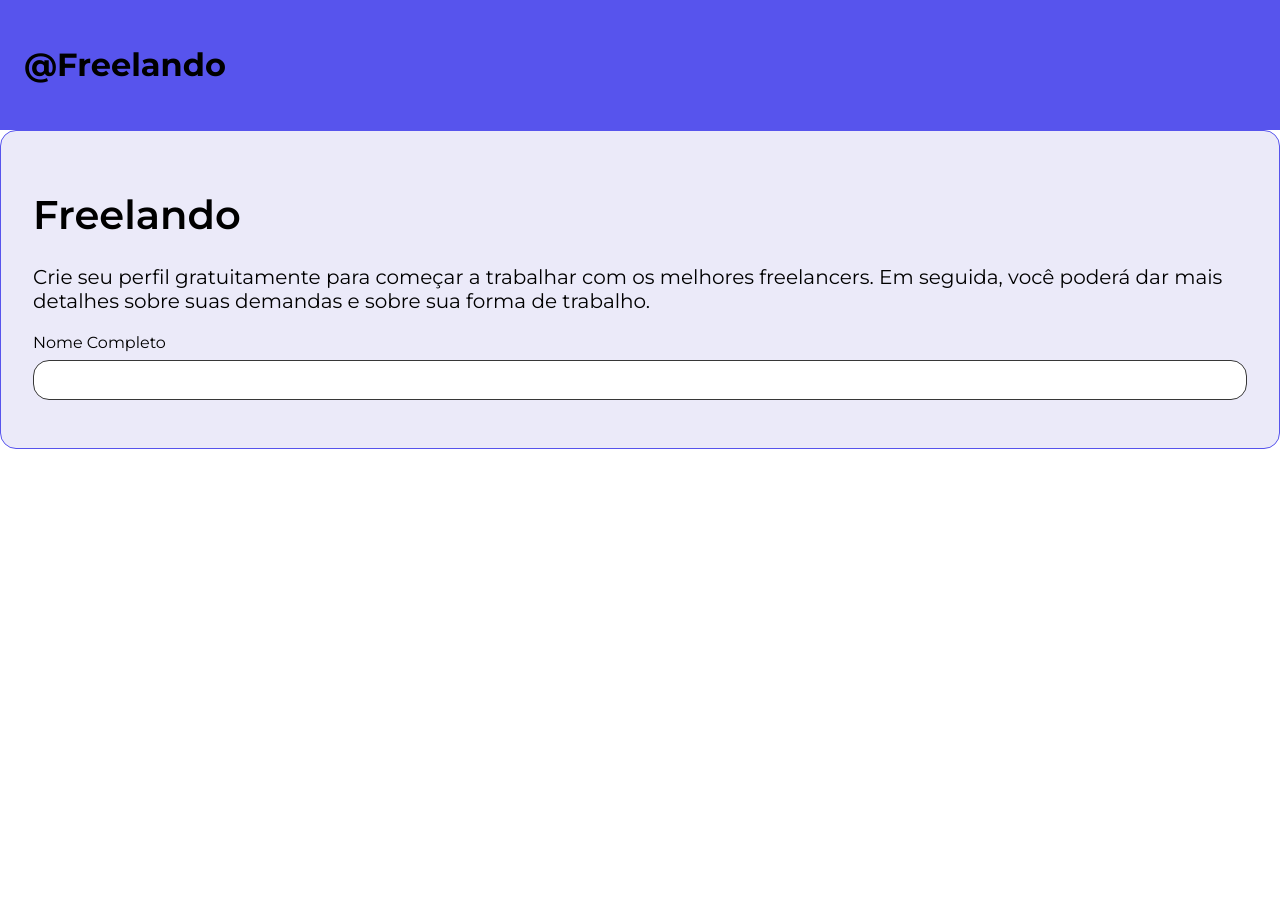
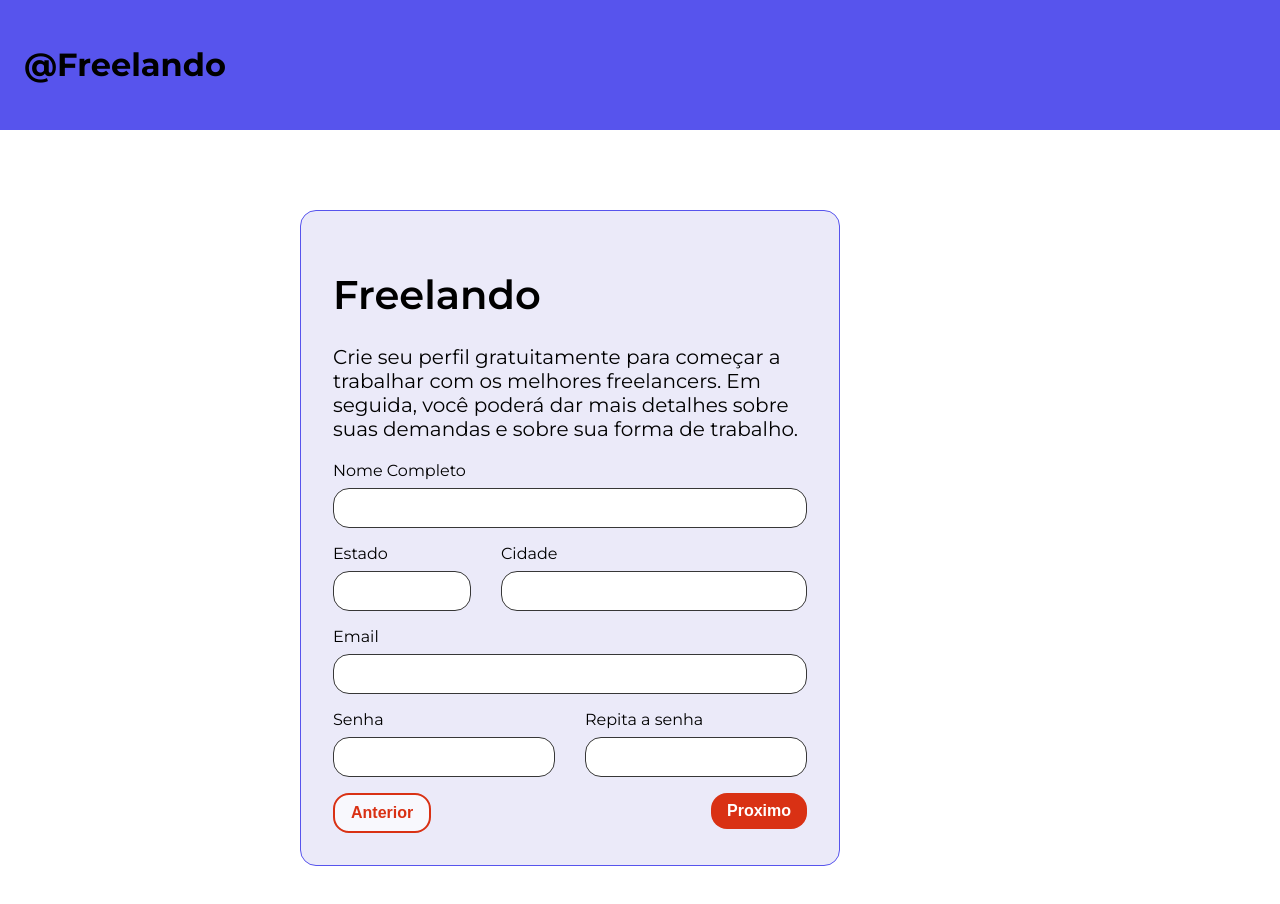
Before and after one commit to henriquevelardo/freelando, a React (Create React App) app: page / in a window 1280 px wide. Shown: the top 904 px of the page. Before the commit the page ends 800 px from the top, so only its background shows below. Built offline with nearby package versions, Linux system fonts and the light colour scheme.

Commit message:
adicionando react grid-system + componente botao

```diff
--- a/package.json
+++ b/package.json
@@ -11,6 +11,7 @@
     "@testing-library/user-event": "^13.5.0",
     "react": "^18.2.0",
     "react-dom": "^18.2.0",
+    "react-grid-system": "^8.1.9",
     "react-scripts": "5.0.1",
     "web-vitals": "^2.1.4"
   },
--- a/src/App.js
+++ b/src/App.js
@@ -1,3 +1,4 @@
+import { Col, Container, Row } from "react-grid-system";
 import { Cabecalho } from "./componentes/Cabecalho/Cabecalho";
 import { CampoTexto } from "./componentes/CampoTexto/CampoTexto";
 import { Card } from "./componentes/Card/Card";
@@ -5,6 +6,7 @@
 import { ProvedorTema } from "./componentes/ProvedorTema/ProvedorTema";
 import { Rodape } from "./componentes/Rodape/Rodape";
 import { Tipografia } from "./componentes/Tipografia/Tipografia";
+import { Botao } from "./componentes/Botao/Botao";
 
 function App() {
   return (
@@ -13,21 +15,59 @@
       <Cabecalho>
         <h1>@Freelando</h1>
       </Cabecalho>
+      <Container style={ {margin: '80px 0'} }>
+        <Row justify="center">
+          <Col lg={6} md={8} sm={12}>
             <Card>
               <Tipografia variante="h1" componente="h1">
                 Freelando
               </Tipografia>
               <Tipografia variante="body" componente="body">
-          Crie seu perfil gratuitamente para começar a trabalhar com os melhores
-          freelancers. Em seguida, você poderá dar mais detalhes sobre suas
-          demandas e sobre sua forma de trabalho.
+                Crie seu perfil gratuitamente para começar a trabalhar com os
+                melhores freelancers. Em seguida, você poderá dar mais detalhes
+                sobre suas demandas e sobre sua forma de trabalho.
               </Tipografia>
+              <Row>
+                <Col>
                   <CampoTexto titulo="Nome Completo" />
+                </Col>
+              </Row>
+              <Row>
+                <Col lg={4} md={4} sm={4}>
+                  <CampoTexto titulo="Estado" />
+                </Col>
+                <Col lg={8} md={8} sm={8}>
+                  <CampoTexto titulo="Cidade" />
+                </Col>
+              </Row>
+              <Row>
+                <Col>
+                  <CampoTexto titulo="Email" />
+                </Col>
+              </Row>
+              <Row>
+                <Col lg={6} md={6} sm={6}>
+                  <CampoTexto titulo="Senha" />
+                </Col>
+                <Col lg={6} md={6} sm={6}>
+                  <CampoTexto titulo="Repita a senha" />
+                </Col>
+              </Row>
+              <Row>
+                <Col lg={6} md={6} sm={6}>
+                  <Botao variante="secundaria">Anterior</Botao>
+                </Col>
+                <Col lg={6} md={6} sm={6}>
+                  <div style={ {textAlign: "right"} }>
+                  <Botao variante="primaria">Proximo</Botao>
+                  </div>
+                </Col>
+              </Row>
             </Card>
-      <Rodape >
-
-      </Rodape>
-
+          </Col>
+        </Row>
+      </Container>
+      <Rodape></Rodape>
     </ProvedorTema>
   );
 }
--- /dev/null
+++ b/src/componentes/Botao/Botao.js
@@ -0,0 +1,55 @@
+import styled from "@emotion/styled";
+
+const BotaoPrimarioEstilizado = styled.button`
+    background: ${props => props.theme.cores.primarias.b};
+    color: ${props => props.theme.cores.branco};
+    border-radius: ${props => props.theme.espacamentos.s};
+    padding: ${props => props.theme.espacamentos.xs} ${props => props.theme.espacamentos.s};
+    box-sizing: border-box;
+    font-weight: 700;
+    font-size: 16px;
+    line-height: 20px;
+    text-align: center;
+    cursor: pointer;
+    border: none;
+    &:hover {
+        background: ${props => props.theme.cores.dark.b};
+    }
+    &:focus {
+        outline-color: ${props => props.theme.cores.dark.d};
+    }
+`
+const BotaoSecundarioEstilizado = styled.button`
+    background: ${props => props.theme.cores.neutras.d};
+    color: ${props => props.theme.cores.primarias.b};
+    border: 2px solid ${props => props.theme.cores.primarias.b};
+    border-radius: ${props => props.theme.espacamentos.s};
+    padding: ${props => props.theme.espacamentos.xs} ${props => props.theme.espacamentos.s};
+    box-sizing: border-box;
+    font-weight: 700;
+    font-size: 16px;
+    line-height: 20px;
+    text-align: center;
+    cursor: pointer;
+    &:hover {
+        border-color: ${props => props.theme.cores.dark.b};
+        color: ${props => props.theme.cores.dark.b};
+    }
+    &:focus {
+        outline-color: ${props => props.theme.cores.focus};
+    }
+`
+
+export const Botao = ({ children, variante }) => {
+    if(variante === "primaria"){
+        return <BotaoPrimarioEstilizado>
+            {children}
+        </BotaoPrimarioEstilizado>
+    }
+
+    return(
+        <BotaoSecundarioEstilizado>
+            {children}
+        </BotaoSecundarioEstilizado>
+    )
+}
--- a/src/componentes/Card/Card.jsx
+++ b/src/componentes/Card/Card.jsx
@@ -6,6 +6,7 @@
     border: 1px solid;
     border-color: ${props => props.theme.cores.primarias.a};
     border-radius: ${props => props.theme.espacamentos.s};
+
 `
 
 export const Card = ({ children }) => {
--- a/src/componentes/ProvedorTema/ProvedorTema.jsx
+++ b/src/componentes/ProvedorTema/ProvedorTema.jsx
@@ -4,10 +4,10 @@
   cores: {
     branco: "#FFFFFF",
     atencao: "",
-    focus: "",
+    focus: "#B009FF",
     primarias: {
       a: "#5754ED",
-      b: "",
+      b: "#D93114",
       c: "",
     },
     secundarias: {
@@ -19,10 +19,11 @@
       a: "#373737",
       b: "",
       c: "",
+      d: "#F8F8FD",
     },
     dark: {
       a: "",
-      b: "",
+      b: "#B61B00",
     },
   },
   espacamentos: {
```
Also changed, not shown: 1 other file (tests, documents, lock files or other folders). Lines whose indentation alone changed are shown as unchanged.
